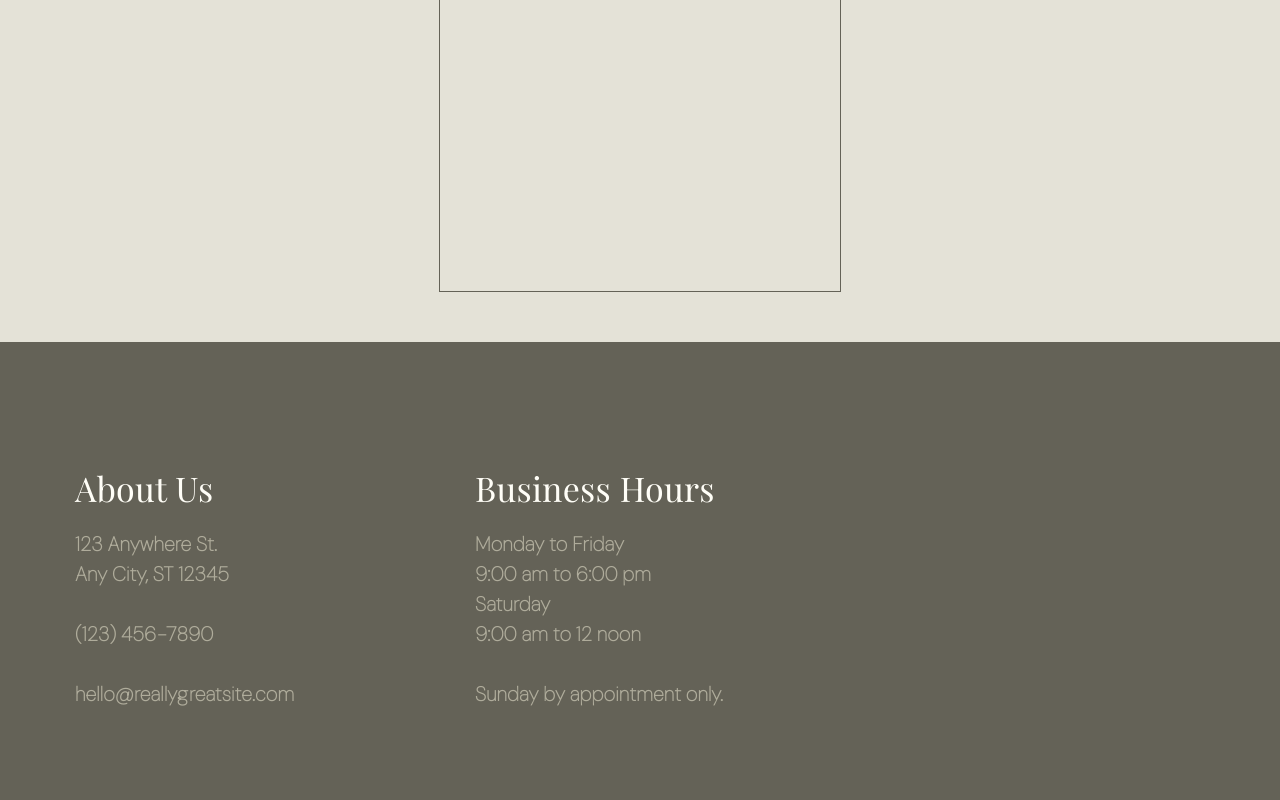
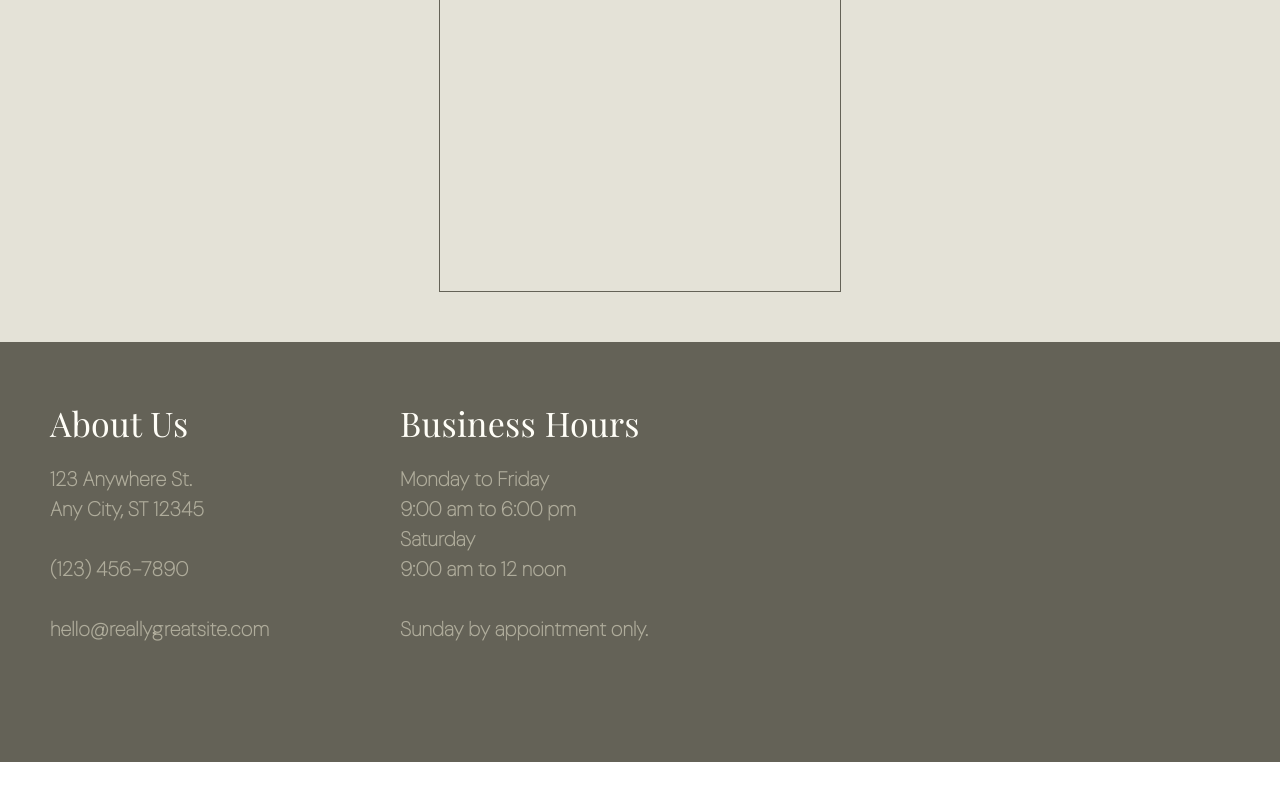
Before and after one commit to gabrpa/hizz-real-estate, a React (Create React App) app: page / in a window 1280 px wide. Shown: the part 5563-6363 px from the top of the page. After the commit the page ends 6325 px from the top, so only its background shows below. Built offline with nearby package versions, Linux system fonts and the light colour scheme.

Commit message:
small layout changes

```diff
--- a/src/components/HREInfo/index.tsx
+++ b/src/components/HREInfo/index.tsx
@@ -9,10 +9,10 @@ export default function HREInfo() {
       alignItems: 'center',
       justifyContent: 'left',
       backgroundColor: '#646257',
-      gap: '100px',
-      minHeight: '50vh',
+      gap: '50px',
+      minHeight: '40vh',
       // minWidth: '100vw',
-      padding: '75px 75px'
+      padding: '50px 50px'
     }}>
       <Box sx={{
         height: 300,
```
